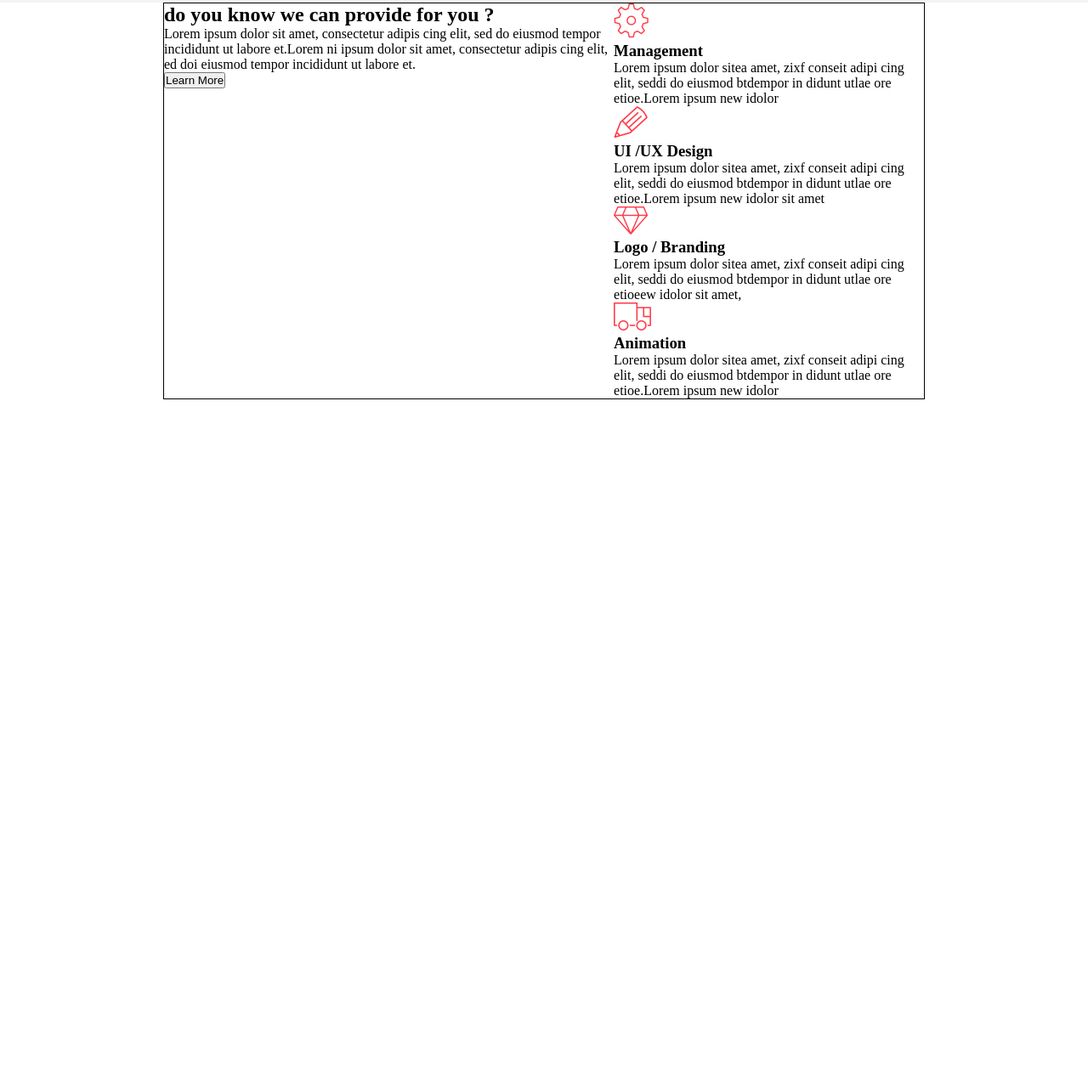
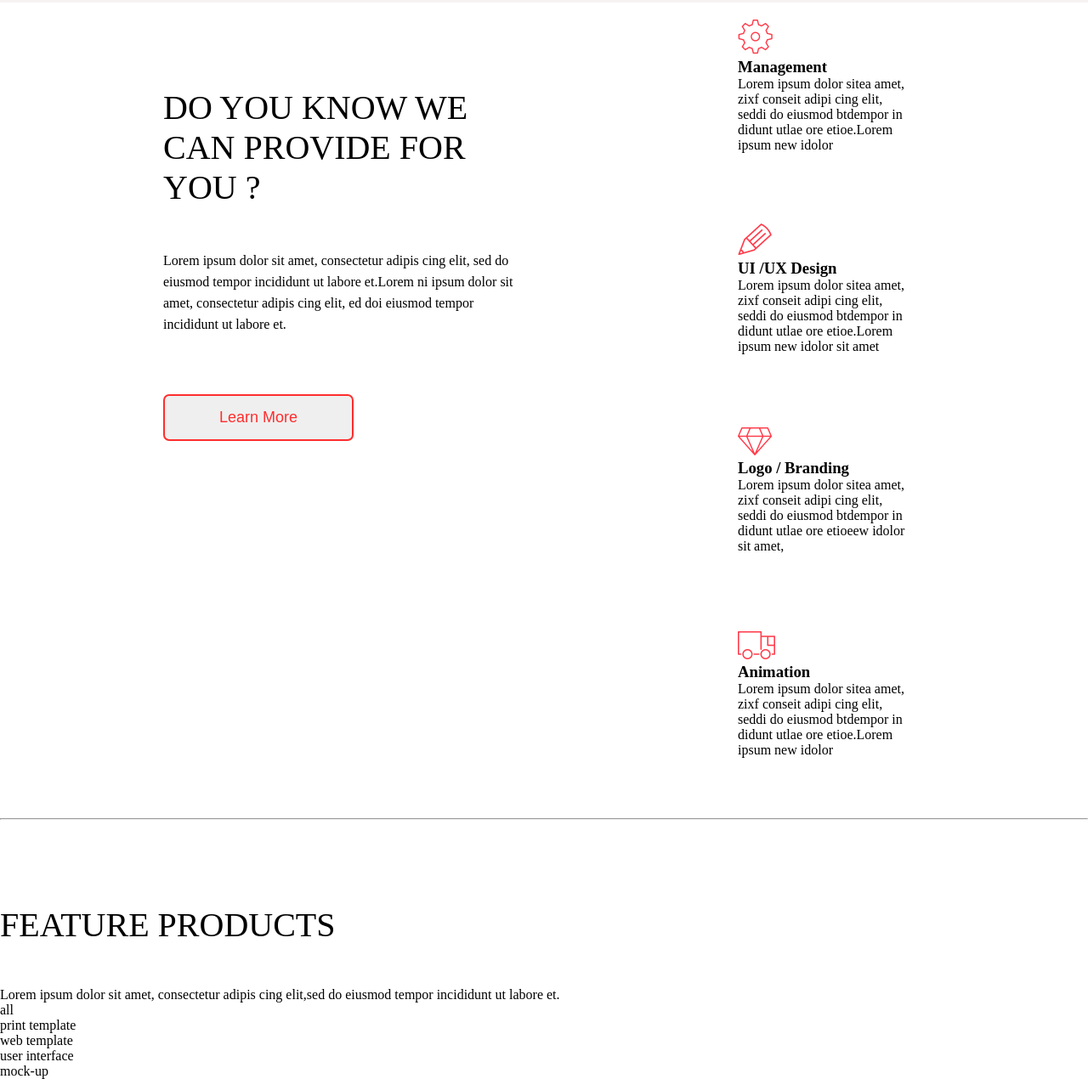
Before and after one commit to Griczzi/LendingWeb, a plain HTML site: page index.html in a window 1280 px wide. Shown: the part 618-1888 px from the top of the page at 85% size. Before the commit the page ends 1088 px from the top, so only its background shows below. Drawn offline with Linux system fonts and the light colour scheme; files whose address does not match are found by name.

Commit message:
Добавил новый блок

```diff
--- a/index.html
+++ b/index.html
@@ -33,35 +33,60 @@
     <!-----MAIN------>
     <main>
         <article class="block_main_wrapper">
-            <section class="block_main_section">
-                <h2>do you know we can  provide for you ?</h2>
-                <p>Lorem ipsum dolor sit amet, consectetur adipis cing elit, sed do eiusmod tempor incididunt ut labore et.Lorem ni ipsum dolor sit amet, consectetur adipis cing elit, ed doi eiusmod tempor incididunt ut labore et.</p>
+            <section class="block_main_section-left">
+                <h2 class="block_main_section-left_text">do you know we can  provide for you ?</h2>
+                <p class="block_main_section-text">Lorem ipsum dolor sit amet, consectetur adipis cing elit, sed do eiusmod tempor incididunt ut labore et.Lorem ni ipsum dolor sit amet, consectetur adipis cing elit, ed doi eiusmod tempor incididunt ut labore et.</p>
                 <button class="block_main_section-buttom">Learn More</button>
             </section>
-            <section class="block_main_section">
-                <div>
+            <section class="block_main_section-right">
+                <div class="block_main_section-wrapper">
                     <img src="img/Settings.png" alt="icon" class="">
                     <h3>Management</h3>
                     <p>Lorem ipsum dolor sitea amet, zixf conseit  adipi cing elit, seddi do eiusmod btdempor in didunt utlae ore etioe.Lorem ipsum new idolor
                     </p>
                 </div>
-                <div>
+                <div class="block_main_section-wrapper">
                     <img src="img/Pencil.png" alt="icon" class="">
                     <h3>UI /UX Design</h3>
                     <p>Lorem ipsum dolor sitea amet, zixf conseit  adipi cing elit, seddi do eiusmod btdempor in didunt utlae ore etioe.Lorem ipsum new idolor sit amet</p>
                 </div>
-                <div>
+                <div class="block_main_section-wrapper">
                     <img src="img/Diamond.png" alt="icon" class="">
                     <h3>Logo / Branding</h3>
                     <p>Lorem ipsum dolor sitea amet, zixf conseit  adipi cing elit, seddi do eiusmod btdempor in didunt utlae ore etioeew idolor sit amet,</p>
                 </div>
-                <div>
+                <div class="block_main_section-wrapper">
                     <img src="img/Truck 2.png" alt="icon" class="">
                     <h3>Animation</h3>
                     <p>Lorem ipsum dolor sitea amet, zixf conseit  adipi cing elit, seddi do eiusmod btdempor in didunt utlae ore etioe.Lorem ipsum new idolor</p>
                 </div>
             </section>
         </article>
+        <hr/>
+        <articlr class="block_product_wrapper">
+            <section class="block_product_section-top">
+                <h2 class="block_product_section-top_text">feature products</h2>
+                <p class="block_product_section_text">Lorem ipsum dolor sit amet, consectetur adipis cing elit,sed do eiusmod tempor incididunt ut labore et.</p>
+                <div class="block_product_section-trait"></div>
+                <ul class="block_product_nav">
+                    <li class="block_product_nav-items">all</li>
+                    <li class="block_product_nav-items">print template</li>
+                    <li class="block_product_nav-items">web template</li>
+                    <li class="block_product_nav-items">user interface</li>
+                    <li class="block_product_nav-items">mock-up</li>
+                </ul>
+            </section>
+            <section class="block_product_section-bottom">
+                <div class="block_product_box"></div>
+                <div class="block_product_box"></div>
+                <div class="block_product_box"></div>
+                <div class="block_product_box"></div>
+                <div class="block_product_box"></div>
+                <div class="block_product_box"></div>
+                <div class="block_product_box"></div>
+                <div class="block_product_box"></div>
+            </section>
+        </articlr>
     </main>
 
 </body>
--- a/style.css
+++ b/style.css
@@ -59,11 +59,13 @@ h1{
     border-radius: 7px;
     border: none;
     margin-bottom: 120px;
+    transition: 0.5s;
 }
 .header_button:hover{
     box-shadow:0px 0px 10px rgb(192, 190, 59);
     transform: scale(1.1, 1.1);
     cursor: pointer;
+    transition: 0.5s;
 }
 .header_video{
     margin-top: 120px;
@@ -86,5 +88,59 @@ h1{
     flex-direction: row;
     margin-left: 15%;
     margin-right: 15%;
-    border: 1px solid black;
+    /* border: 1px solid black; */
 }
+/* LEFT SECTION */
+.block_main_section-left, .block_main_section-right {
+    width: 50%;
+}
+h2{
+    margin:100px 0 50px 0;
+    font-size: 40px;
+    font-weight: 100;
+    text-transform: uppercase;
+}
+.block_main_section-text{
+    line-height: 25px;
+    margin-right: 20px;
+    margin-bottom: 70px;
+}
+
+.block_main_section-buttom{
+    height: 55px;
+    width: 224px;
+    background-color: none;
+    color: #ff2d2d;
+    border: 2px solid #ff2d2d;
+    font-size: 18px;
+    border-radius: 7px;
+    margin-bottom: 120px;
+    transition: 0.5s;
+}
+.block_main_section-buttom:hover {
+    background-color: #ff2d2d;
+    color: #ffffff;
+    transform: scale(1.1, 1.1);
+    transition: 0.5s;
+    cursor: pointer;
+    box-shadow:0px 0px 10px rgb(192, 190, 59);
+}
+/* RIGHT SECTION */
+.block_main_section-right {
+    /* border: 1px solid black; */
+    display: flex;
+    flex-wrap: wrap;
+    flex-direction: row;
+    align-content: space-between;
+    align-self: flex-end;
+    justify-content: flex-end;
+
+}
+.block_main_section-wrapper{
+    padding: 20px;
+    width: 200px;
+    height: 200px;
+    /* border: 1px solid black; */
+}
+
+/* PRODUCT */
```
